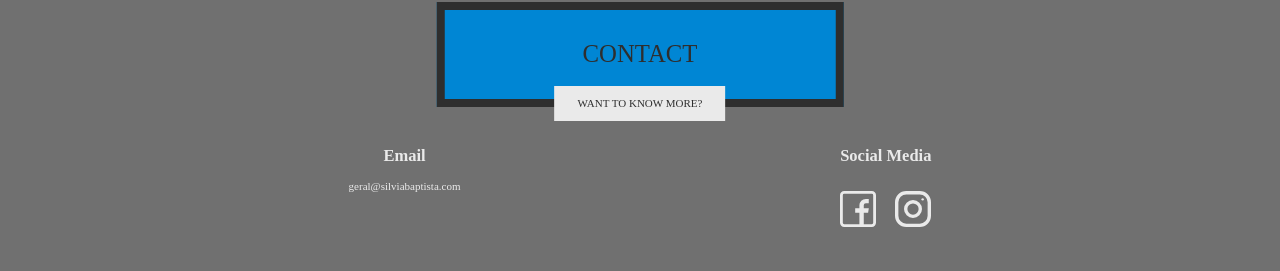
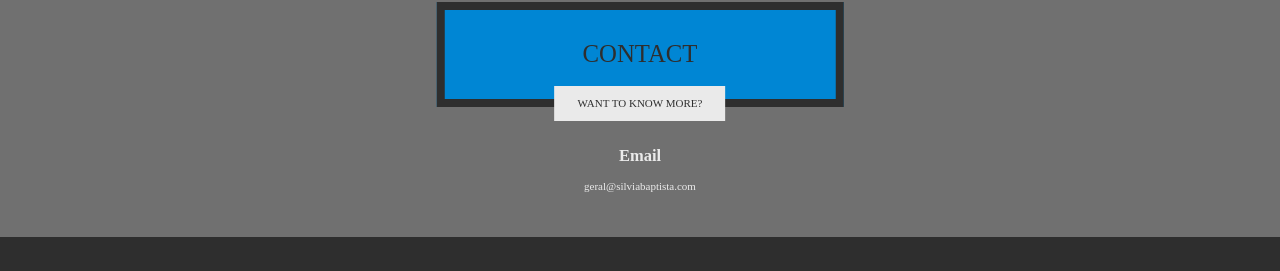
Before and after one commit to sbaptista18/portfolio, a Vue app: page / in a window 1280 px wide. Shown: the part 1685-1956 px from the top of the page. After the commit the page ends 1922 px from the top, so only its background shows below. Built offline with nearby package versions, Linux system fonts and the light colour scheme; a web font is replaced by a local one.

Commit message:
removed social links

```diff
--- a/src/components/home/contact.vue
+++ b/src/components/home/contact.vue
@@ -14,7 +14,7 @@
         <h2>Email</h2>
         <p>geral@silviabaptista.com</p>
       </div>
-      <div class="social">
+      <!-- <div class="social">
         <h2>Social Media</h2>
         <div class="icons">
           <p>
@@ -24,7 +24,7 @@
             <img :src="ig" alt />
           </p>
         </div>
-      </div>
+      </div>-->
     </div>
   </div>
 </template>
--- a/src/components/includes/Header.vue
+++ b/src/components/includes/Header.vue
@@ -44,7 +44,7 @@
           </div>
         </div>
 
-        <div class="social-links">
+        <!-- <div class="social-links">
           <div class="title">Follow me</div>
           <div class="text">
             <p>
@@ -54,7 +54,7 @@
               <img :src="ig" alt />
             </p>
           </div>
-        </div>
+        </div>-->
       </div>
     </div>
   </div>
```
